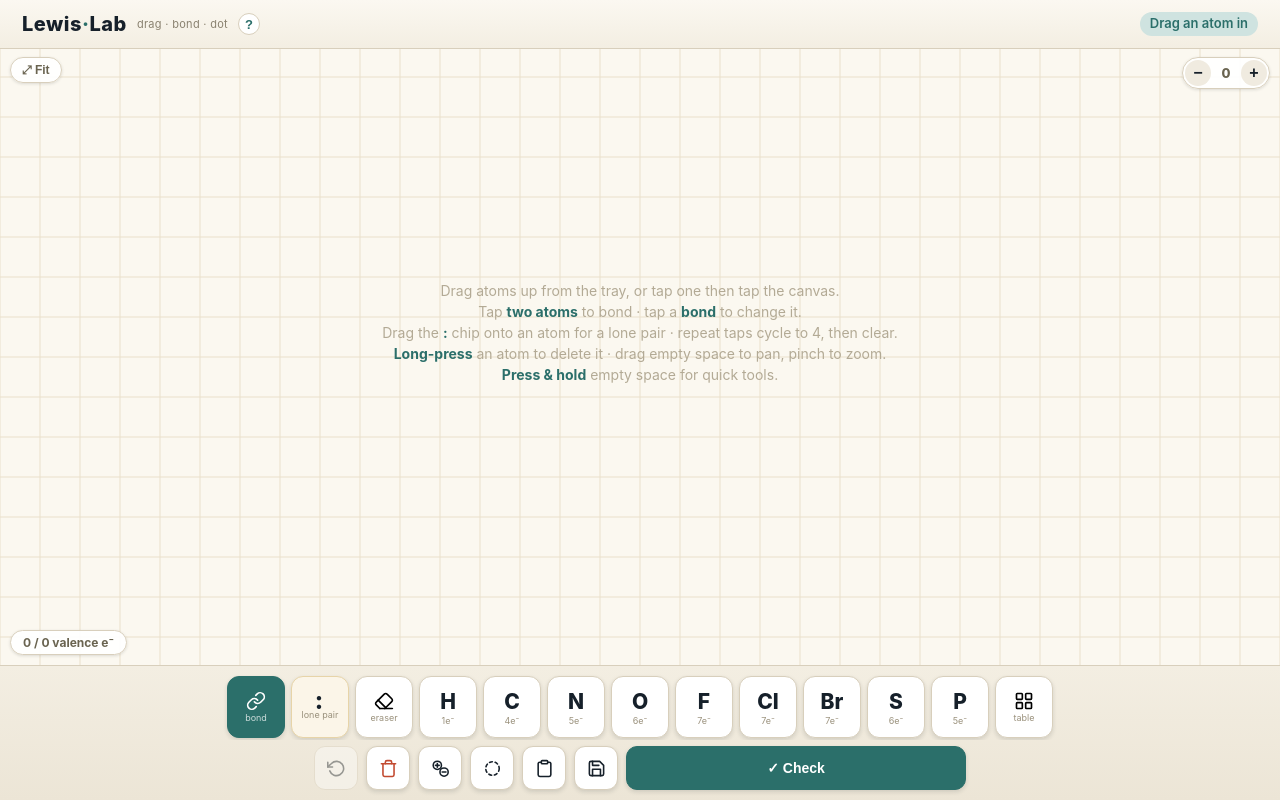
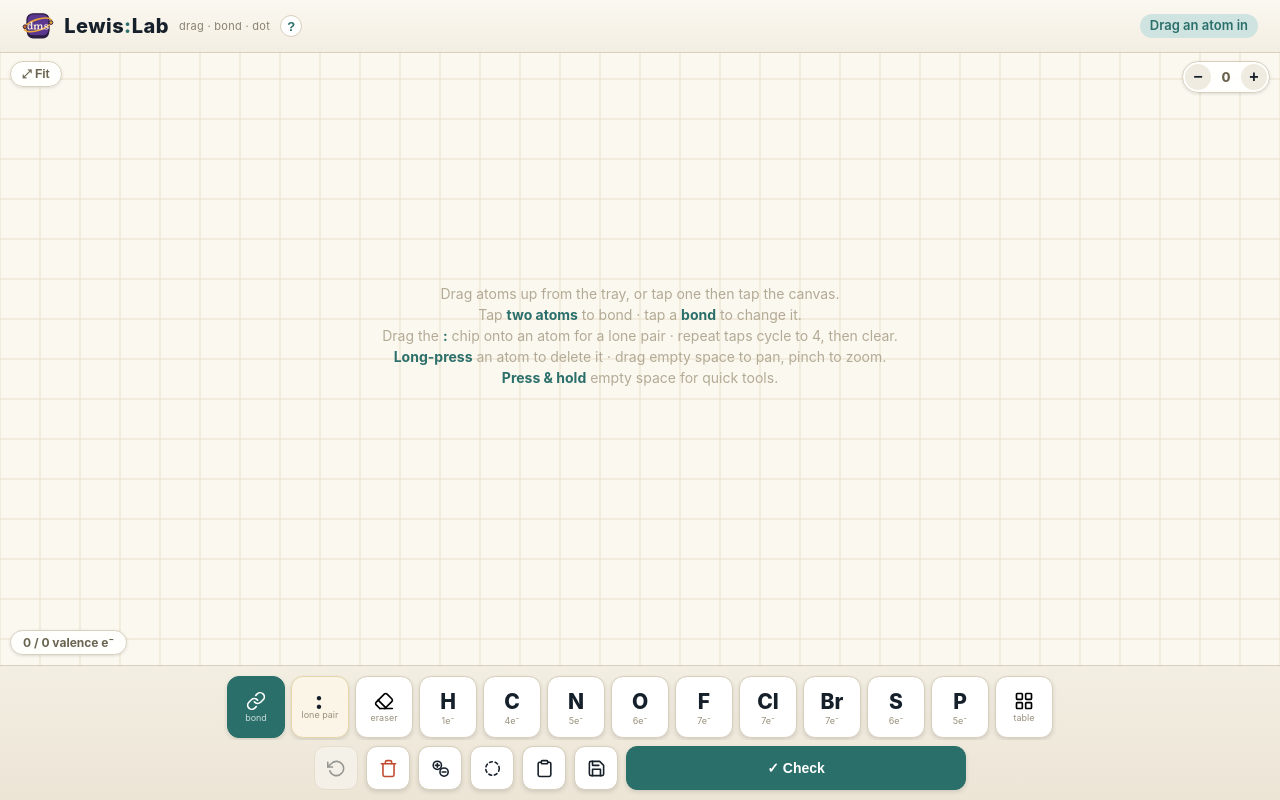
Before and after one commit to jwmay/docmayscience, a website: page lewis-lab/index.html in a window 1280 px wide. Drawn offline with Linux system fonts and the light colour scheme.

Commit message:
Add dms logo to the Lewis:Lab header and rename the wordmark
The header gains the dms badge before the title, linking back to
docmayscience.com (the wordmark link moves there — the title is plain
text again). The wordmark's middle dot becomes a colon, "Lewis:Lab",
reading as a lone pair, colored accent teal like before. Name updated
everywhere it appears: page title, meta description, homepage tile,
and the README structure tree.

Co-Authored-By: Claude Fable 5 <noreply@anthropic.com>

```diff
--- a/lewis-lab/index.html
+++ b/lewis-lab/index.html
@@ -4,8 +4,8 @@
 <meta charset="UTF-8">
 <meta name="viewport" content="width=device-width, initial-scale=1.0, viewport-fit=cover">
 <meta name="color-scheme" content="light only">
-<meta name="description" content="Lewis·Lab — a touch-first Lewis structure builder with octet checking, formal charges, and shareable save codes. From Doc May Science.">
-<title>Lewis·Lab · Doc May Science</title>
+<meta name="description" content="Lewis:Lab — a touch-first Lewis structure builder with octet checking, formal charges, and shareable save codes. From Doc May Science.">
+<title>Lewis:Lab · Doc May Science</title>
 <link rel="icon" href="../assets/favicon.svg" type="image/svg+xml">
 <style>
   :root{
@@ -47,7 +47,8 @@
     font-size:18px;margin:0;letter-spacing:.5px;
     font-weight:800;white-space:nowrap;flex:0 0 auto;
   }
-  header h1 a{color:inherit;text-decoration:none;}
+  header .logo{flex:0 0 auto;display:flex;align-items:center;}
+  header .logo img{height:28px;width:auto;display:block;}
   header h1 .e{color:var(--accent);}
   header .sub{font-size:11px;color:#8a8270;letter-spacing:.3px;
     white-space:nowrap;flex:0 1 auto;overflow:hidden;text-overflow:ellipsis;}
@@ -310,7 +311,8 @@
 </head>
 <body>
 <header>
-  <h1><a href="../" title="docmayscience.com">Lewis<span class="e">·</span>Lab</a></h1>
+  <a class="logo" href="../" title="docmayscience.com" aria-label="Back to docmayscience.com"><img src="../assets/logo/dms-logo.svg" alt=""></a>
+  <h1>Lewis<span class="e">:</span>Lab</h1>
   <span class="sub">drag · bond · dot</span>
   <button type="button" id="helpBtn" class="helpbtn" aria-label="how to use">?</button>
   <span id="status">Drag an atom in</span>
```
Also changed, not shown: index.html (+1 -1 lines), README.md.
